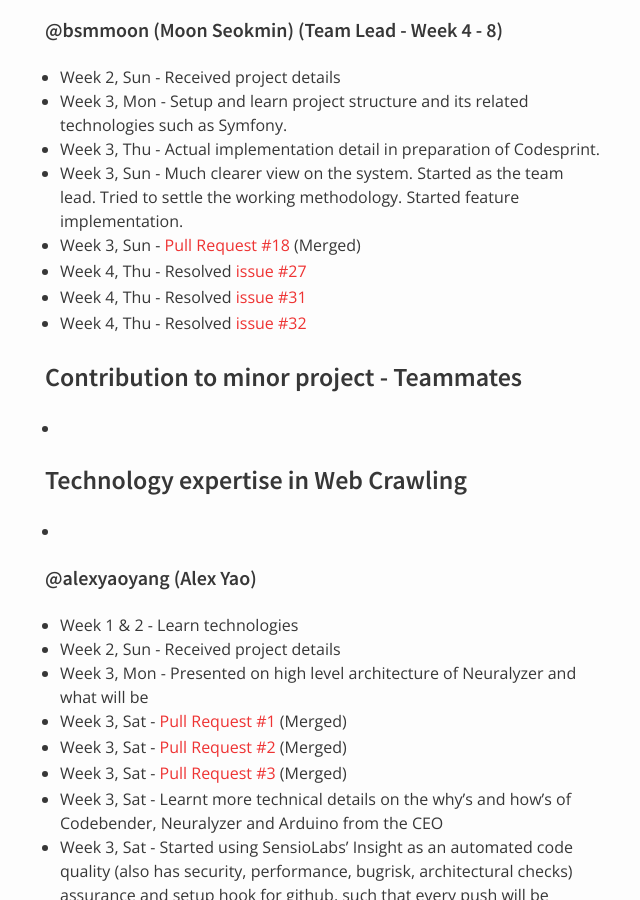
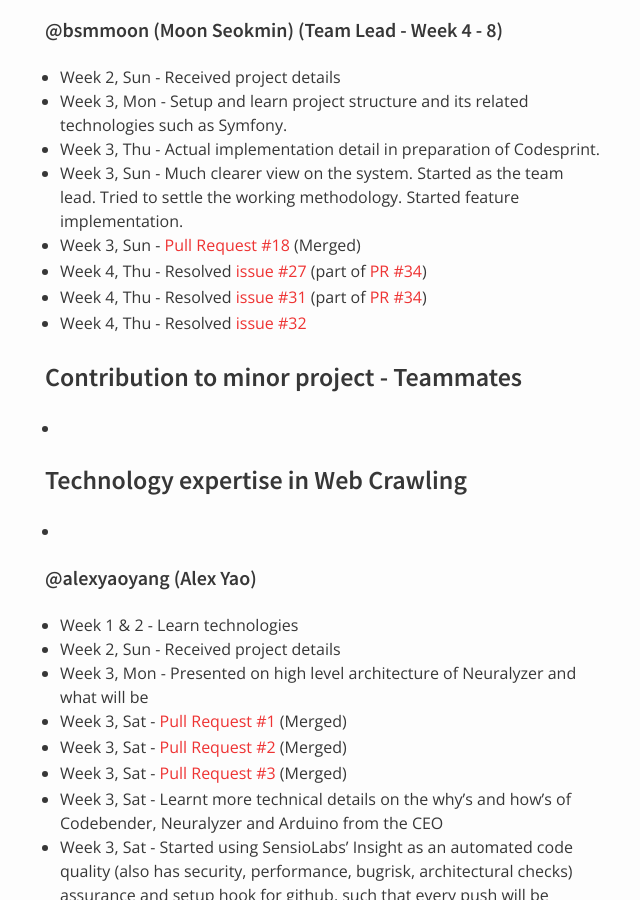
Before and after one commit to nus-oss/cs3281-AY1516S2-website, a Jekyll site: the page built from teams/codebender.md, in a window 1280 px wide and 900 px high, scrolled down 4373 px. Shown: the whole window, without its empty margins (325-965 px from the left). Built offline with Jekyll 4.4.1, drawn with Linux system fonts in a browser that asks for light colours.

Commit message:
Updated Seokmin progress

```diff
--- a/teams/codebender.md
+++ b/teams/codebender.md
@@ -148,8 +148,8 @@ permalink: /teams/codebender/
 * Week 3, Thu - Actual implementation detail in preparation of Codesprint.
 * Week 3, Sun - Much clearer view on the system. Started as the team lead. Tried to settle the working methodology. Started feature implementation.
 * Week 3, Sun - [Pull Request #18](https://github.com/codebendercc/eratosthenes/pull/18) (Merged)
-* Week 4, Thu - Resolved [issue #27](https://github.com/codebendercc/eratosthenes/issues/27)
-* Week 4, Thu - Resolved [issue #31](https://github.com/codebendercc/eratosthenes/issues/31)
+* Week 4, Thu - Resolved [issue #27](https://github.com/codebendercc/eratosthenes/issues/27) (part of [PR #34](https://github.com/codebendercc/eratosthenes/pull/34))
+* Week 4, Thu - Resolved [issue #31](https://github.com/codebendercc/eratosthenes/issues/31) (part of [PR #34](https://github.com/codebendercc/eratosthenes/pull/34))
 * Week 4, Thu - Resolved [issue #32](https://github.com/codebendercc/eratosthenes/issues/32)
 
 ### Contribution to minor project - Teammates
```
